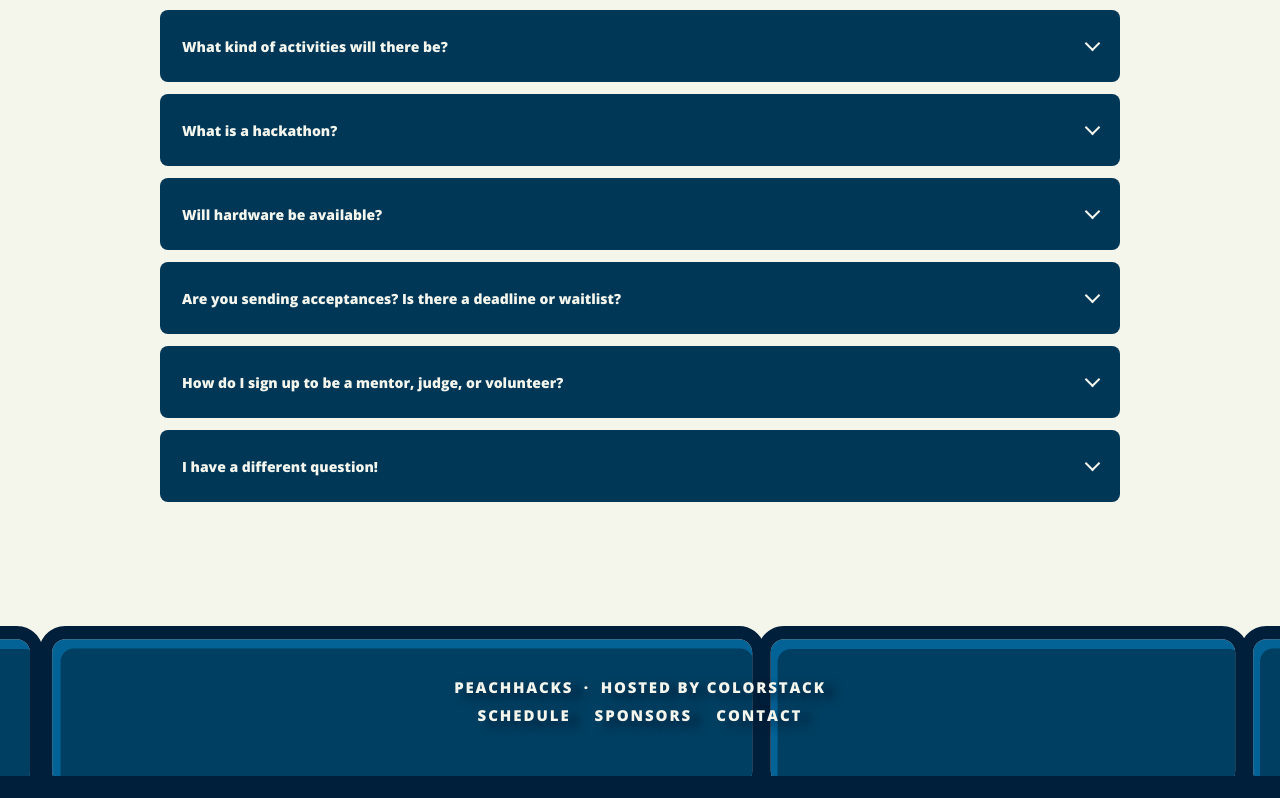
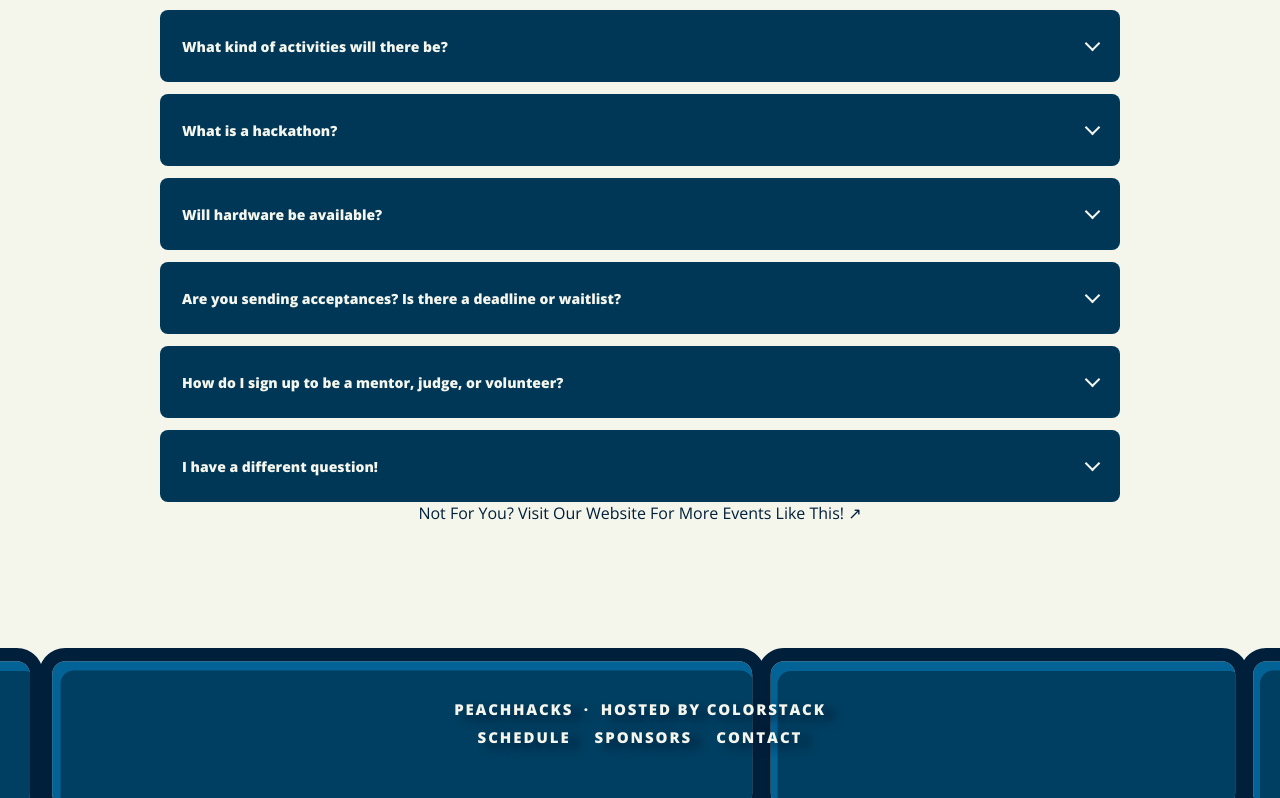
Before and after one commit to ColorstackatGSU/PeachHacks, a React (Vite) app: page / in a window 1280 px wide. Shown: the part 4112-4910 px from the top of the page. Before the commit the page ends 4888 px from the top, so only its background shows below. Built offline with nearby package versions, Linux system fonts and the light colour scheme; a web font is replaced by a local one.

Commit message:
Added a link to the ColorStack website for additional event information in the FAQ section.

```diff
--- a/src/main.jsx
+++ b/src/main.jsx
@@ -181,6 +181,12 @@
           <details><summary>How do I sign up to be a mentor, judge, or volunteer?</summary><p>You’ll be able to sign up here when those forms open: link coming soon.</p></details>
           <details><summary>I have a different question!</summary><p>Email us at <a href="mailto:hello@peachhacks.org">hello@peachhacks.org</a> and our team will get back to you.</p></details>
         </div>
+        <a
+          className="faq-card-weblink"
+          href="https://www.colorstackatgsu.com/involvement"
+        >
+          Not For You? Visit Our Website For More Events Like This! <span aria-hidden="true">↗</span>
+        </a>
       </section>
 
       <footer className="site-footer">
```
